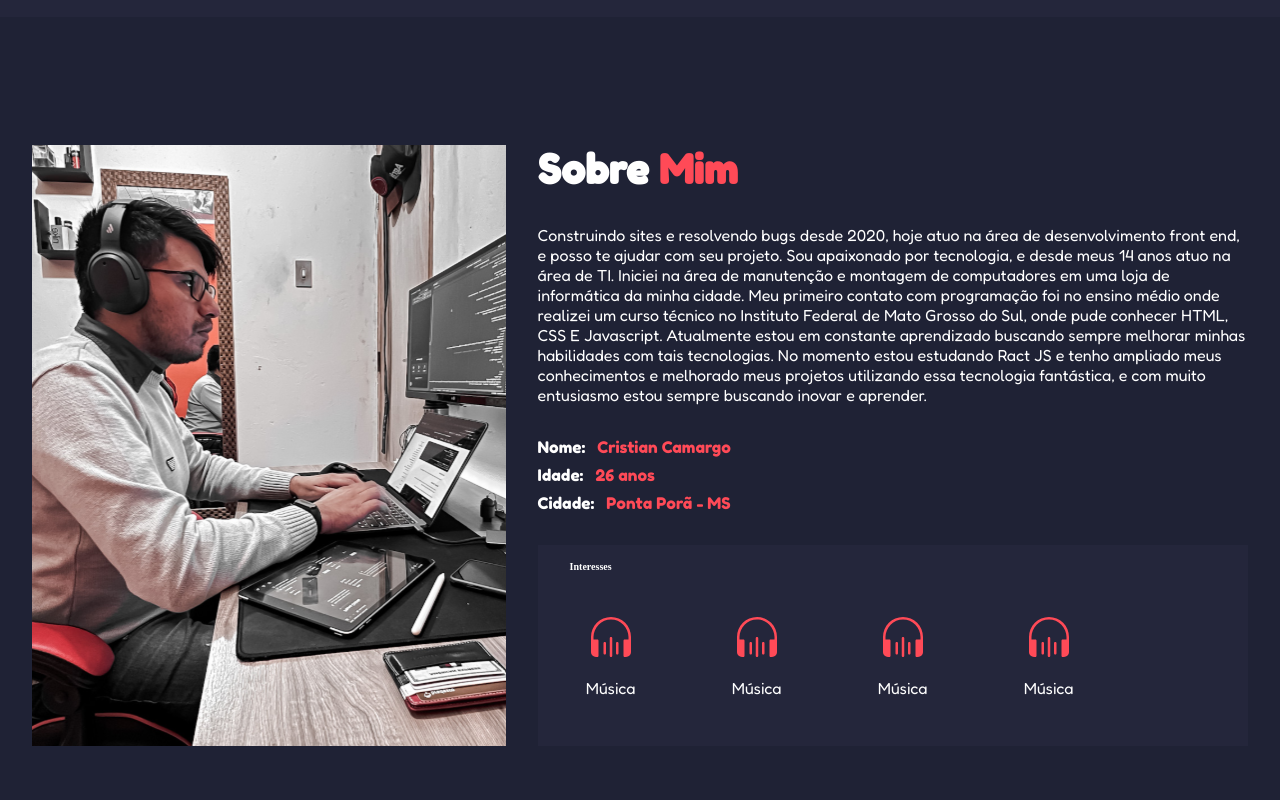
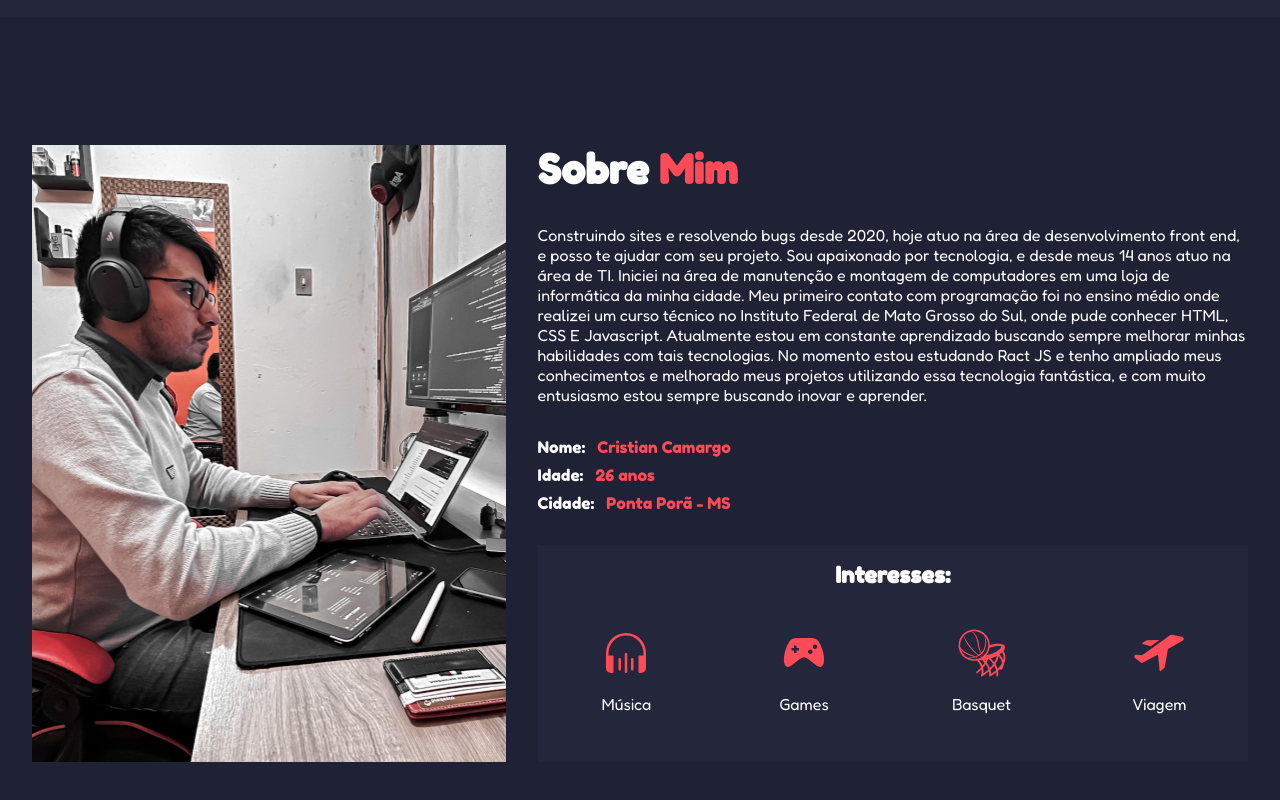
Before and after one commit to cfcamargo/my-portfoly, a React (Vite) app: page / in a window 1280 px wide. Shown: the part 783-1583 px from the top of the page. Built offline with nearby package versions, Linux system fonts and the light colour scheme.

Commit message:
Create section about cards and finish

```diff
--- a/src/components/About/AboutMeCards/InteressCard/index.tsx
+++ b/src/components/About/AboutMeCards/InteressCard/index.tsx
@@ -1,4 +1,9 @@
 import musicImg from '../../../../assets/icons/headphone.svg'
+import gamesImg from '../../../../assets/icons/games.svg'
+import basquetImg from '../../../../assets/icons/basquet.svg'
+import planeImg from '../../../../assets/icons/plane.svg'
+
+
 import { InteressItem } from "./InteressItem";
 import { CardContent } from './styles';
 
@@ -6,12 +11,12 @@ import { CardContent } from './styles';
 export function InteressCard(){
   return (
     <CardContent>
-        <h4>Interesses</h4>
+        <h4>Interesses: </h4>
         <div className="interessItems">
           <InteressItem icon={musicImg} title='Música'/>
-          <InteressItem icon={musicImg} title='Música'/>
-          <InteressItem icon={musicImg} title='Música'/>
-          <InteressItem icon={musicImg} title='Música'/>
+          <InteressItem icon={gamesImg} title='Games'/>
+          <InteressItem icon={basquetImg} title='Basquet'/>
+          <InteressItem icon={planeImg} title='Viagem'/>
         </div>
     </CardContent>
   )
--- a/src/components/About/AboutMeCards/InteressCard/styles.ts
+++ b/src/components/About/AboutMeCards/InteressCard/styles.ts
@@ -9,11 +9,29 @@ export const CardContent = styled.div`
 
       h4{
             color: white;
+            font-size: 1.4rem;
+            font-family: 'Fredoka One', sans-serif;
+            text-align: center;
       }
 
       .interessItems{
-            display: flex;
-            flex-wrap: wrap;
+            display: grid;
+            grid-template-columns: repeat(4, 1fr);
             gap: 4rem;
+            justify-content: flex-start;
+
+      }
+
+
+      @media screen and(max-width: 768px){
+
+            .interessItems{
+            display: grid;
+            grid-template-columns: repeat(4, 1fr);
+            gap: 4rem;
+            justify-content: flex-start;
+
+      }
+
       }
 `
```
